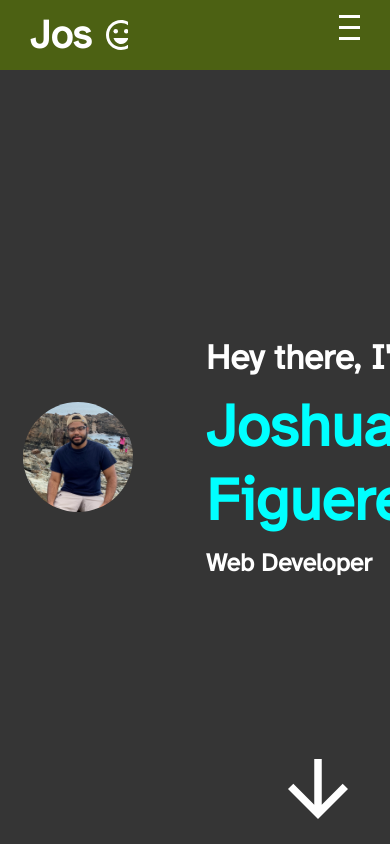
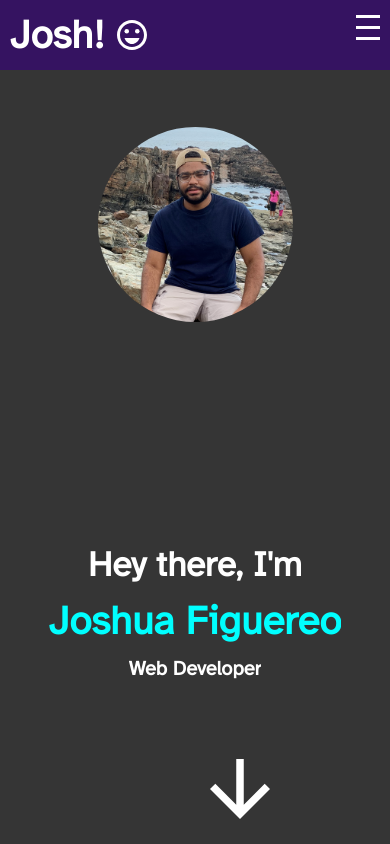
Before and after one commit to Jfig27/React-Portfolio, a React (Create React App) app: page / in a window 390 px wide. Built offline with nearby package versions, Linux system fonts and the light colour scheme.

Commit message:
Responsiveness

```diff
--- a/src/components/Contact/contact.scss
+++ b/src/components/Contact/contact.scss
@@ -1,5 +1,7 @@
+@import "../../global.scss";
+
 .contact{
-    background-color: lightblue;
+    background-color: $bg-color;
     display: flex;
     flex-direction: column;
     // justify-content: center;
@@ -8,20 +10,34 @@
     .tippityTop{
         display: flex;
         flex-direction: column;
+        @include mobile{
+            height: 60%;
+            width: 100%;
+        }
 
         h1{
             display: flex;
             font-size: 15rem;
+            color: rgb(101, 196, 255);
+            @include mobile{
+                height: auto;
+                font-size: 12rem;
+            }
         }
         h2{
             display: flex;
             justify-content: center;
             font-size: 2.5rem;
+            color: rgb(101, 196, 255);
         }
 
     }
     .top {
         display: flex;
+        @include mobile{
+            // height: 75%;
+            overflow: hidden;
+        }
     }
     .bottom{
         display: flex;
@@ -30,6 +46,10 @@
         h2{
             display: flex;
             justify-content: center;
+            color: white;
+            @include mobile{
+                height: 30%;
+            }
         }
         form{
             display: flex;
--- a/src/components/Headerbar/headerbar.scss
+++ b/src/components/Headerbar/headerbar.scss
@@ -15,20 +15,29 @@
         display: flex;
         align-items: center;
         justify-content: space-between;
+        @include mobile{
+            padding: 10px 10px;
+        }
 
         .left{
             display: flex;
             align-items: center;
+            width: 60%;
             .logo{
                 font-size: 40px;
                 font-weight: 700;
                 text-decoration: none;
                 color: inherit;
                 margin-right: 10px;
+
+                @include mobile{
+
+                }
             }
             .itemContainer{
                 display: flex;
                 align-items:center;
+                // width: 100%;
 
                 .icon{
                     font-size: 36px;
@@ -46,6 +55,7 @@
             .organizer{
                 display: flex;
                 margin-right: 30px;
+                width: 100%;
                 .link{
                     display: flex;
                     margin-left: 30px;
--- a/src/components/Intro/intro.scss
+++ b/src/components/Intro/intro.scss
@@ -1,7 +1,13 @@
+@import "../../global.scss";
+
 .intro {
-    background-color: darkgray;
+    background-color: rgb(53, 53, 53);
     display: flex;
 
+    @include mobile{
+        flex-direction: column;
+        align-items: center;
+    }
     .left{
         flex: 0.4;
         background-color: rgb(53, 53, 53);
@@ -14,6 +20,9 @@
             align-items:center;
             justify-content: center;
             float: right;
+            // @include mobile{
+            //     align-items:flex-start;
+            // }
 
 
             img{
@@ -21,6 +30,9 @@
                 width: 70%;
                 // height: 70%;
                 border-radius: 100%;
+                @include mobile{
+                    width: 50%;
+                }
             }
         }
     }
@@ -39,16 +51,27 @@
             flex-direction: column;
             justify-content: center;
 
+            @include mobile{
+                padding-left: 0;
+                align-items: center;
+            }
+
             h1{
                 font-size: 60px;
                 margin: 10px 0;
                 color: cyan;
+                @include mobile {
+                    font-size: 40px;
+                }
             }
             h2 {
                 font-size: 35px;
             }
             h3 {
                 font-size: 25px;
+                @include mobile {
+                    font-size: 20px;
+                }
             }
         }
         a {
--- a/src/components/Portfolio/portfolio.scss
+++ b/src/components/Portfolio/portfolio.scss
@@ -1,5 +1,7 @@
+@import "../../global.scss";
+
 .portfolio{
-    background-color: lightskyblue;
+    background-color: rgb(53, 53, 53);
     display: flex;
     flex-direction: column;
     align-items: center;
@@ -7,6 +9,10 @@
     h1{
         // margin:10px;
         font-size: 50px;
+        color:orange;
+        @include mobile{
+            height: 10%;
+        }
     }
 
 
@@ -16,17 +22,27 @@
         padding: 2;
         list-style: none;
         display: flex;
+        @include mobile{
+            height: 12%;
+        }
 
         li{
             font-size: 20px;
             margin-right: 50px;
             padding: 0.7;
+            color: white;
+            // @include mobile{
+            //     height: auto;
+            // }
 
             // &.active{
             //     background-color: white;
             // }
             span{
                 color:  red;
+                @include mobile{
+                    height: auto;
+                }
             }
         }
     }
@@ -37,6 +53,10 @@
         align-items: center;
         justify-content: center;
         flex-wrap: wrap;
+        @include mobile{
+            height: auto;
+            width: 100%;
+        }
         .item{
             width: 600px;
             height: 300px;
@@ -55,6 +75,7 @@
             h3 {
                 position: absolute;
                 font-size: 30px;
+                color: white;
             }
             img{
                 height: 100%;
--- a/src/components/Works/Works.jsx
+++ b/src/components/Works/Works.jsx
@@ -9,9 +9,9 @@ export default function Works() {
             <div className="bottom">
                 <div className="textContainer">
                     <h3>ldlldslfdsfds fdshfdsijfhd sfhdshfdsjf hdjfhdsjfhsdjfhdsjfhd sjfhdsjifhdsjifdsjf hdsjfhdsjhf sdj
-                        fhdsjifhdsjhfdjfhdsjfhfffffffffff fffffffffffffffffffffffffffffffffffffffffffffffffffffffff
-                        ffffffffffffffffffffffffffffffffffffffffffff ffffffffffffffffffffffffffffffffffffffffffffff
-                        fffffffffffffffffffffffffffffffffffffffffffffffffffffffffffffffffffff</h3>
+                        fhdsjifh dsjhfdjfh dsjfhfff ffffffff ffffffffff fffffffffffff ffffffffffffffffffffffffffffffffff
+                        fffffffff fffffffffffff ffffffffffff ffffffffff fffffffffff fffffffffff fffffffffff fffffff ffffff
+                        fffffffffffff fffffffffffffff ffffffff ffffffff fffffffffffff ffffffffffff</h3>
                 </div>
 
             </div>
--- a/src/components/Works/works.scss
+++ b/src/components/Works/works.scss
@@ -1,26 +1,49 @@
+@import "../../global.scss";
+
 .works{
-    background-color: lightcoral;
+    background-color: $bg-color;
     display: flex;
     flex-direction: column;
+    width: auto;
+
     .top{
         display: flex;
         margin-left: 10%;
+        padding-top: 10%;
+
         h1{
             font-size: 6rem;
-            padding-top: 20%;
+            color:hotpink;
+            @include mobile{
+                height: 100%;
+            }
         }
     }
     .bottom{
         display: flex;
+        @include mobile{
+            // height: 100%;
+            justify-content: flex-start;
+        }
+
         .textContainer{
             width: 600px;
             height:200px;
             display: flex;
             margin-left: 50%;
             margin-top: 20%;
+            @include mobile{
+                height: auto;
+                margin-left: 20%;
+            }
+
             h3{
                 display: flex;
                 flex-wrap: wrap;
+                color: white;
+                @include mobile{
+                    height: auto;
+                }
             }
         }
 
--- a/src/global.scss
+++ b/src/global.scss
@@ -1 +1,10 @@
-$mainColor: #4c6113;
+$mainColor: #351361;
+$bg-color: rgb(53, 53, 53);
+
+$width: 768px;
+
+@mixin mobile {
+    @media (max-width: #{$width}){
+        @content
+    }
+}
```
Also changed, not shown: src/components/Project/project.jsx (added, +11 -0 lines).
